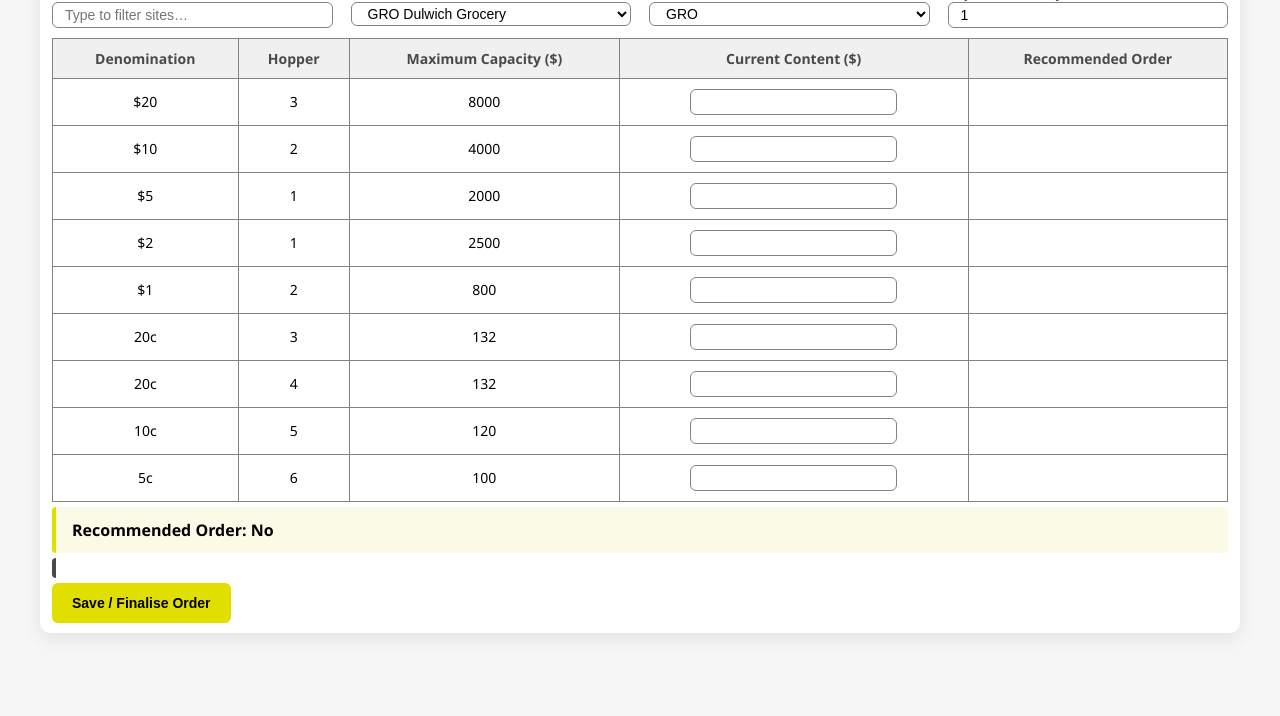
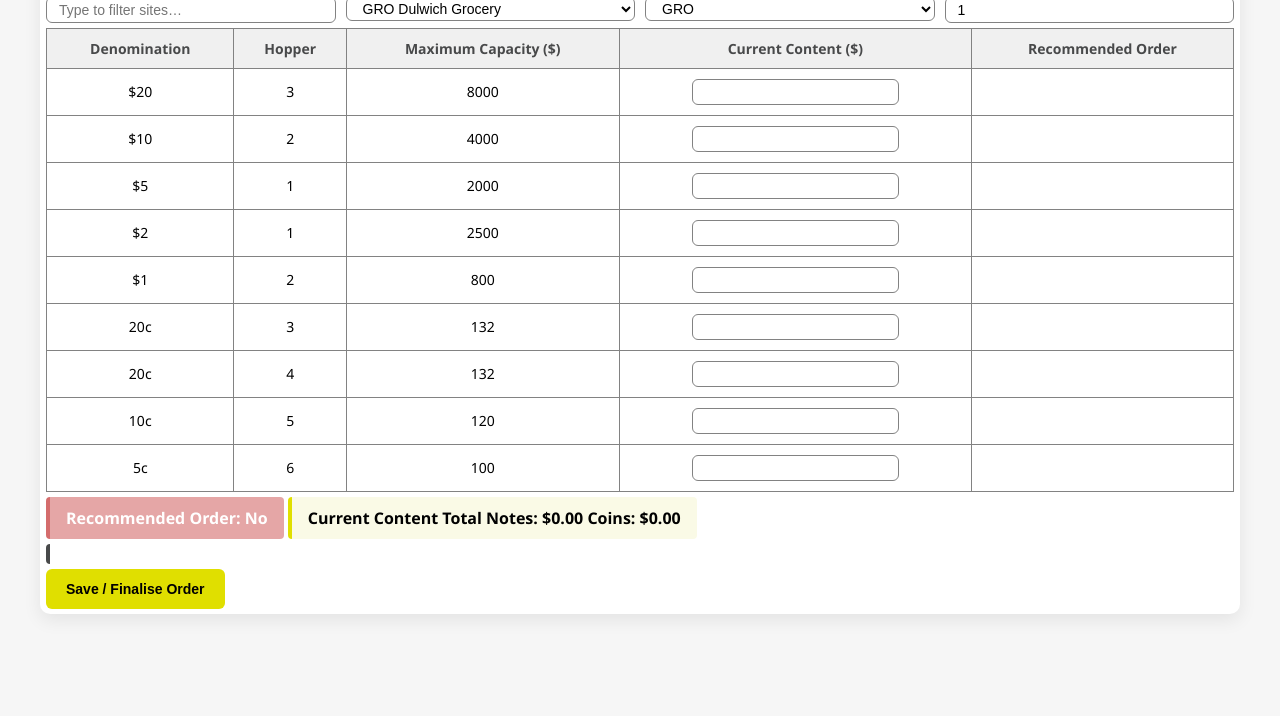
Before and after one commit to CashOrderCalculator/cash-order-calculator, a plain HTML site: page index.html in a window 1280 px wide. Shown: the part 84-800 px from the top of the page. Drawn offline with Linux system fonts and the light colour scheme.

Commit message:
Update index.html

```diff
--- a/index.html
+++ b/index.html
@@ -13,7 +13,7 @@
   --primary-text: rgb(1, 1, 1);         /* Black */
   --dark-neutral: rgb(72, 73, 74);      /* Dark Grey */
   --neutral-grey: rgb(130, 130, 130);   /* Mid Grey */
-  --negative-accent: rgb(232, 78, 40); /* Recommended Order: No */
+  --negative-accent: rgb(180, 0, 0, 0.35); /* Recommended Order: No */
 }
 
 /* =====================================================
@@ -24,14 +24,14 @@ body {
   background: rgb(246, 246, 246);
   max-width: 1200px;
   margin: 0 auto;
-  padding: 5px 10px;
+  padding: 5px 5px;
   color: var(--primary-text);
 }
 
 .app-card {
   background: #ffffff;
   border-radius: 10px;
-  padding: 10px 12px;
+  padding: 5px 6px;
   box-shadow: 0 6px 18px rgba(0, 0, 0, 0.08);
 }
 
@@ -48,8 +48,8 @@ h2 {
 .controls {
   display: grid;
   grid-template-columns: repeat(auto-fit, minmax(240px, 1fr));
-  gap: 18px;
-  margin-bottom: 10px;
+  gap: 10px;
+  margin-bottom: 5px;
 }
 
 label {
@@ -142,15 +142,20 @@ input.input-error:focus {
    Summary / Comment
 ===================================================== */
 .summary {
+display: inline-block;
   margin-top: 5px;
-  padding: 12px 16px;
+  padding: 10px 16px;
   background: rgb(250, 250, 230);
   border-left: 4px solid var(--primary-accent);
   border-radius: 4px;
   font-weight: 600;
   color: var(--primary-text);
 }
-
+.summary.negative {
+  background: var(--negative-accent);
+  color: #fff; /* improves contrast */
+  border-left-color: var(--negative-accent);
+}
 .comment {
   margin-top: 5px;
   padding: 10px 16px;
@@ -158,7 +163,7 @@ input.input-error:focus {
   border-left: 4px solid var(--dark-neutral);
   border-radius: 4px;
   font-family: Consolas, monospace;
-  font-size: 14px;
+  font-weight: 600;
   color: var(--dark-neutral);
 }
 
@@ -215,6 +220,11 @@ input.input-error:focus {
 
 <div id="tableContainer"></div>
 <div class="summary" id="summary"></div>
+<div class="summary" id="currentContentTotal">
+  <div>Current Content Total
+  Notes: $<span id="notesTotal">0.00</span>
+  Coins: $<span id="coinsTotal">0.00</span></div>
+</div>
 <div class="comment" id="comment"></div>
 
 <button class="saveBtn" onclick="finaliseOrder()">Save / Finalise Order</button>
@@ -3159,7 +3169,6 @@ const DATA = [
   { SiteName: 'SW Whyalla Westlands', EmailPrefix: 'SW', LocID: 7761, Denomination: 20.0, HopperNumber: 3, Dispensed: 16560.0, Count: 365 },
 ];
 
-
 /* =====================================================
    NORMALISE DATA
 ===================================================== */
@@ -3232,6 +3241,36 @@ function updateOffers(){
   offerSelect.innerHTML="";
   offers.forEach(o=>offerSelect.add(new Option(o,o)));
   render();
+}
+/* =====================================================
+   CURRENT CONTENT
+===================================================== */
+function calculateCurrentContentTotals() {
+  const NOTE_DENOMS = [20, 10, 5];
+  const COIN_DENOMS = [2, 1, 0.2, 0.1, 0.05];
+
+  let notesTotal = 0;
+  let coinsTotal = 0;
+
+  // ✅ Loop over user-entered values, not rows/Dispensed
+  Object.entries(state.inputs).forEach(([key, value]) => {
+    if (value == null) return;
+
+    // key format: Denomination_Hopper_Index
+    const denom = Number(key.split("_")[0]);
+
+    if (NOTE_DENOMS.includes(denom)) {
+      notesTotal += value;
+    } else if (COIN_DENOMS.includes(denom)) {
+      coinsTotal += value;
+    }
+  });
+
+  document.getElementById("notesTotal").textContent =
+    notesTotal.toFixed(2);
+
+  document.getElementById("coinsTotal").textContent =
+    coinsTotal.toFixed(2);
 }
 
 /* =====================================================
@@ -3312,7 +3351,7 @@ function calculate(){
   provisional.forEach(p=>{
     byDen[p.den]??=[]; byDen[p.den].push(p)
   });
-
+calculateCurrentContentTotals();
   Object.values(byDen).forEach(g=>{
     const min=Math.min(...g.map(x=>x.order));
     g.forEach(x=>{
@@ -3320,14 +3359,21 @@ function calculate(){
       total+=min;
     });
   });
-
-  summary.textContent=hasError
-    ?"Recommended Order: (errors present)"
-    :total<1000?"Recommended Order: No"
-    :`Recommended Order: $${total.toFixed(2)}`;
+summary.textContent = hasError
+  ? "Recommended Order: (errors present)"
+  : total < 1000
+    ? "Recommended Order: No"
+    : "Recommended Order: Yes";
+
+// Background colour control
+summary.classList.toggle(
+  "negative",
+  hasError ||total < 1000
+);
 
   buildComment();
 }
+
 
 /* =====================================================
    COMMENT
```
